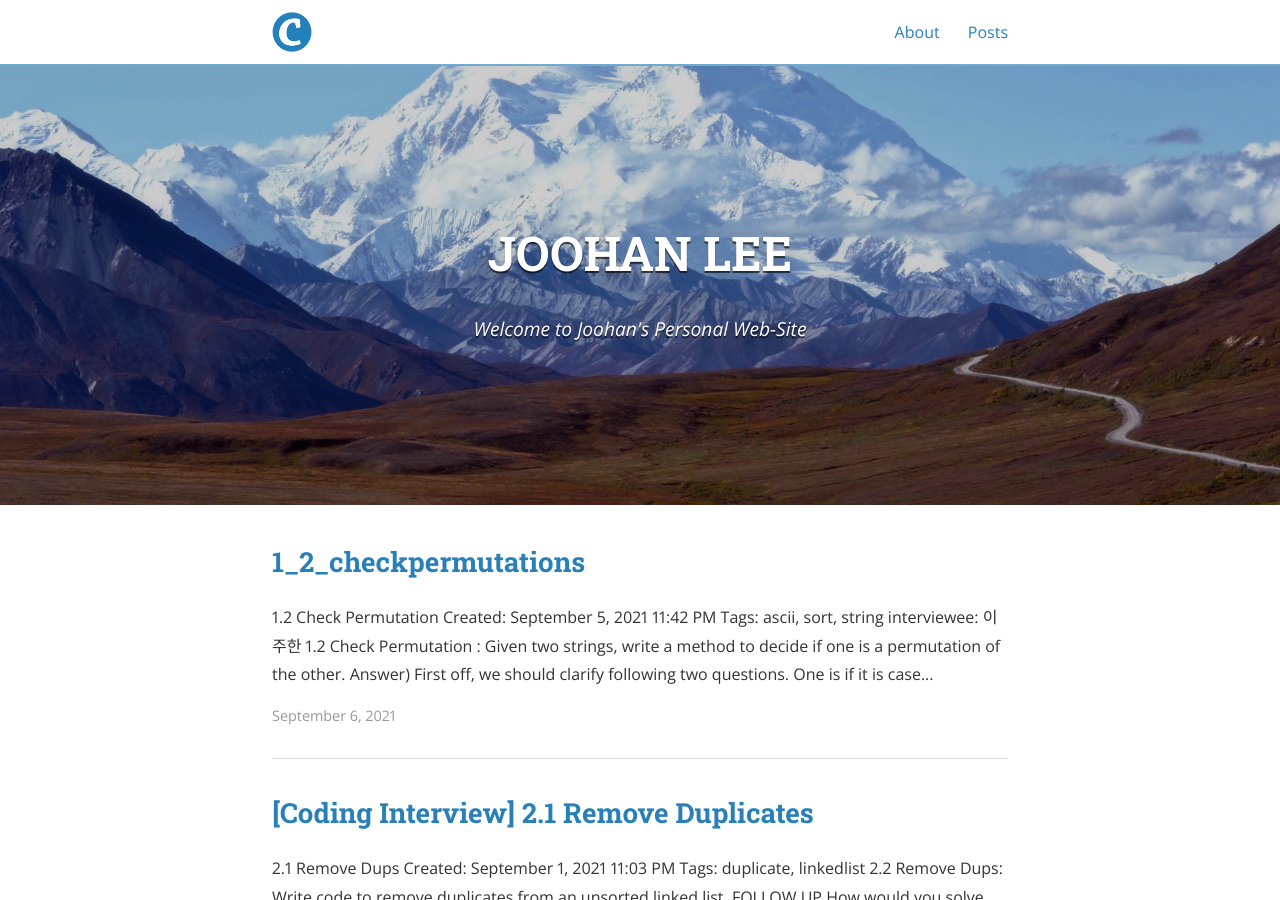
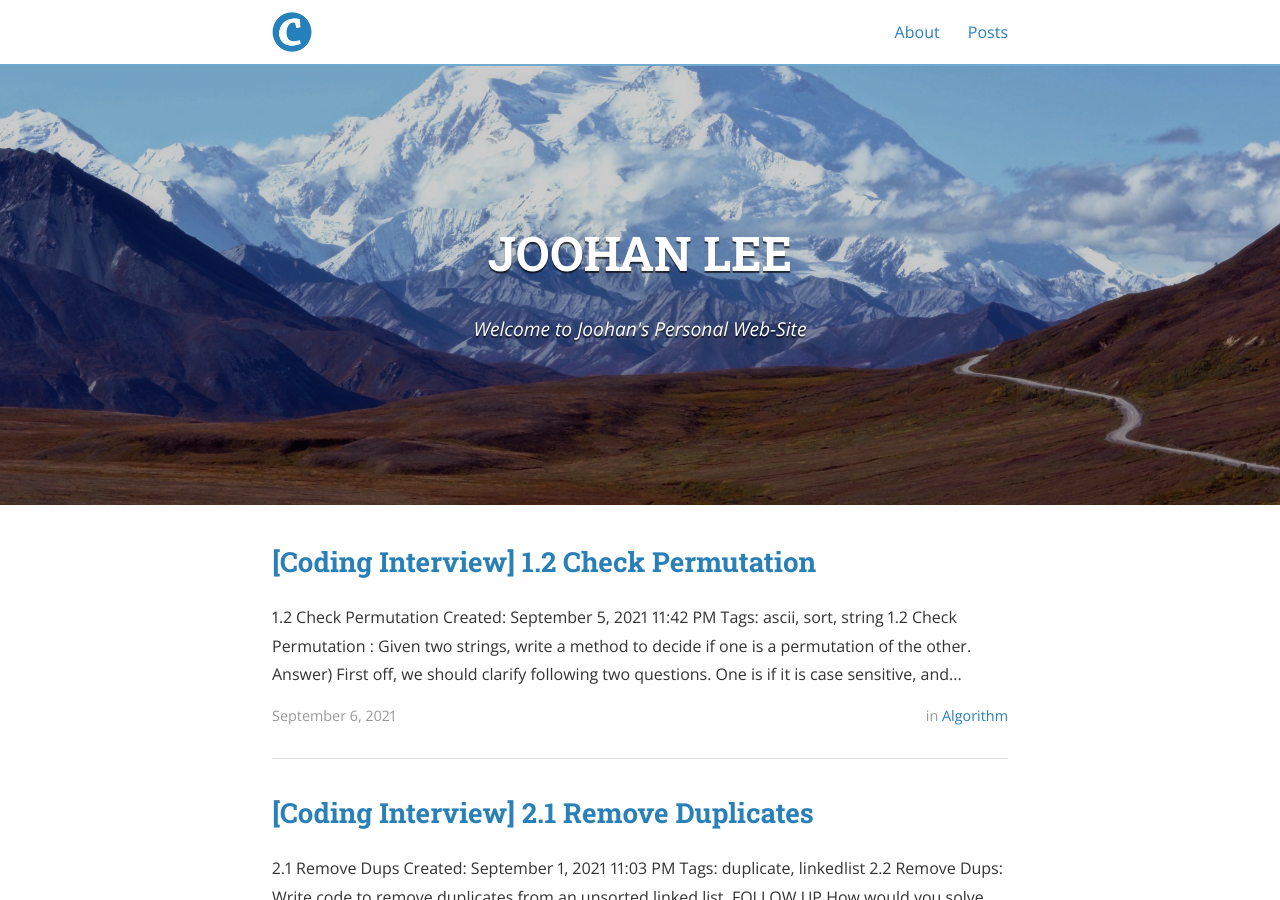
Before and after one commit to joohan-lee/joohan-lee.github.io, a Jekyll site: the page built from index.html, in a window 1280 px wide and 900 px high. Built offline with Jekyll 4.4.1, drawn with Linux system fonts in a browser that asks for light colours; nearby versions of some CDN libraries; the list of posts is cut into pages by our own code.

Commit message:
Update 2021-09-06-1_2_CheckPermutations.md

```diff
--- a/_posts/2021-09-06-1_2_CheckPermutations.md
+++ b/_posts/2021-09-06-1_2_CheckPermutations.md
@@ -1,8 +1,15 @@
+---
+layout: post
+title:  "[Coding Interview] 1.2 Check Permutation"
+date:   2021-09-06 02:25:52 -0500
+author: Joohan Lee
+categories: Algorithm
+tags: Language Python
+---
 # 1.2 Check Permutation
 
 Created: September 5, 2021 11:42 PM
 Tags: ascii, sort, string
-interviewee: 이주한
 
 # 1.2 Check Permutation : Given two strings, write a method to decide if one is a permutation of the other.
 
```
